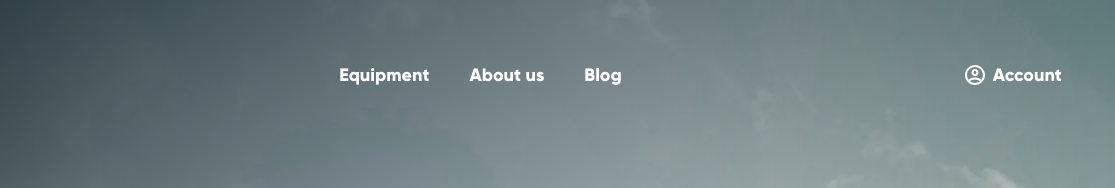
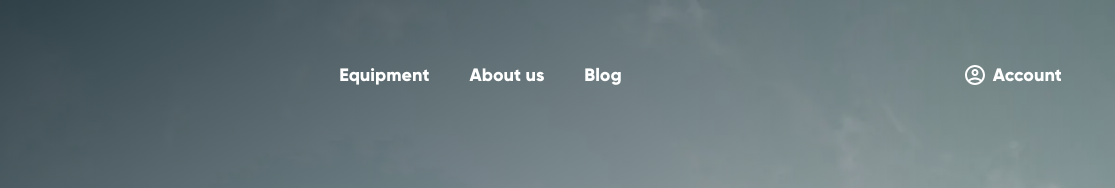
Before and after one commit to edelsid/mntn, a website built with webpack: page src/index.html in a window 1280 px wide. Shown: the top 188 px of the page, 165-1280 px from the left. Built offline with nearby package versions, Linux system fonts and the light colour scheme.

Commit message:
redone backgrounds

```diff
--- a/src/scss/layout/_bg.scss
+++ b/src/scss/layout/_bg.scss
@@ -1,10 +1,18 @@
 @use '../abstract/index.scss' as *;
 
 .bg {
+  @include absolute-filler;
+  display: grid;
+  grid-template-rows: 41.3% 58.7%;
+  width: 100vw;
+  height: 100%;
+
+  @include xl {
+    grid-template-rows: 45% 55%;
+  }
+
   &__main {
-    position: absolute;
-    height: 158.3vh;
-    min-width: 100vw;
+    position: relative;
 
     &::after {
       content: "";
@@ -23,16 +31,13 @@
         url("./img/png/VG.png") type("image/png")
       );
       background-repeat: no-repeat;
+      background-position: top;
       background-size: cover;
       z-index: 2;
     }
   }
 
   &__rest {
-    height: -webkit-fill-available;
-    position: absolute;
-    width: 100vw;
-    top: 158.3vh;
     z-index: 3;
     background-color: $bg-color;
   }
```
